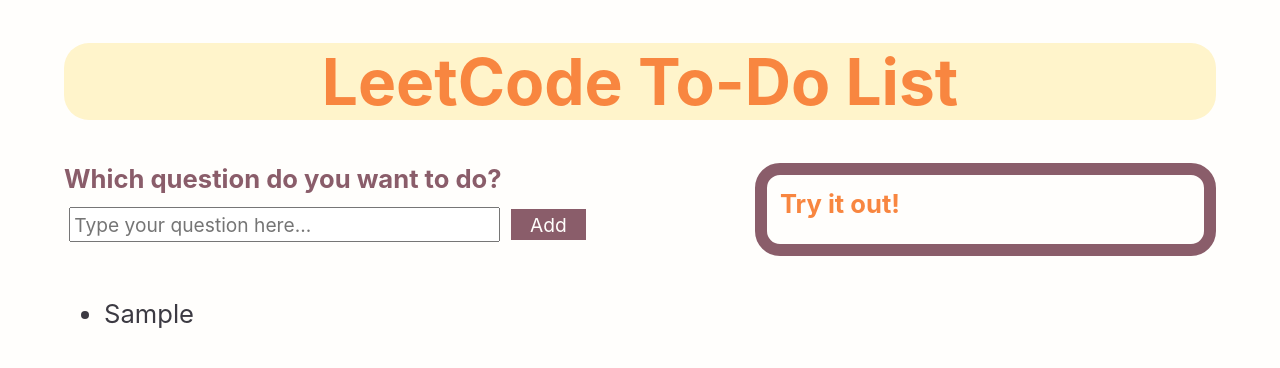
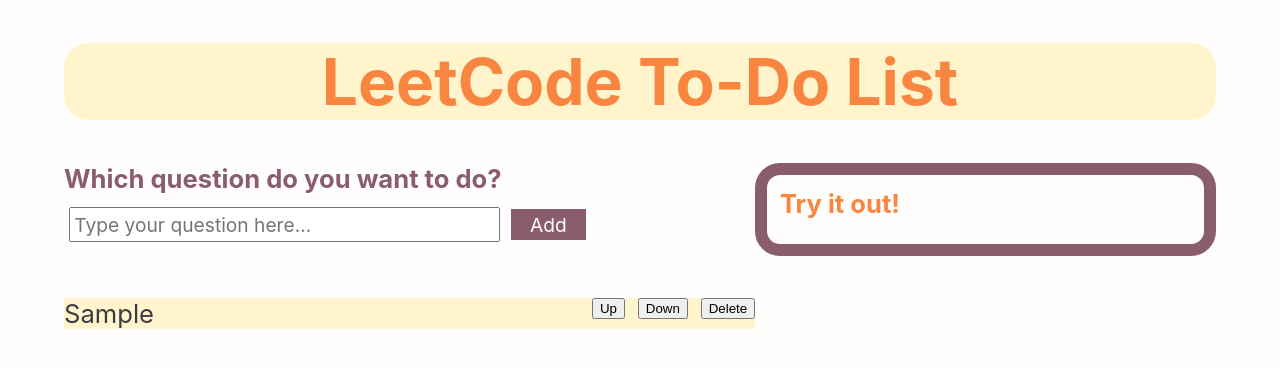
Before and after one commit to charlenerocha/LeetCodeToDoList, a React (Create React App) app: page / in a window 1280 px wide. Both pictures are taken after typing "Sample" into the empty fields and a click on the input "Add". Shown: the top 368 px of the page. Built offline with nearby package versions, Linux system fonts and the light colour scheme.

Commit message:
Colored list and delete button

```diff
--- a/src/App.js
+++ b/src/App.js
@@ -13,6 +13,7 @@
 
     this.handleChange = this.handleChange.bind(this);
     this.handleSubmit = this.handleSubmit.bind(this);
+    this.handleDelete = this.handleDelete.bind(this);
   }
 
   handleChange(event) {
@@ -30,9 +31,17 @@
     event.preventDefault();
   }
 
+  handleDelete(index, event) {
+    this.state.list.splice(index.index, 1)
+    this.setState({
+      list: this.state.list,
+      value: this.state.value
+    });
+  }
+
   render(){
-    const listElements = this.state.list.map((element) =>
-      <li>{element}</li>
+    const listElements = this.state.list.map((element, index) =>
+      <li id={index}>{element}<button onClick={(e) => this.handleDelete({index}, e)} class="list-button">Delete</button><button class="list-button">Down</button><button class="list-button">Up</button></li>
     );
 
     return(
@@ -50,8 +59,7 @@
               <input class="button" type="submit" value="Add" />
             </form>
 
-            <br>
-            </br>
+            <br />
 
             <div>
               <ul class="todo_elements" >{listElements}</ul>
--- a/src/index.css
+++ b/src/index.css
@@ -79,3 +79,22 @@
   border-radius: 25px;
   padding: 1vw 0 1vw 1vw;
 }
+
+ul {
+  list-style-type: none;
+  padding-left: 0;
+  font-size: 2vw;
+}
+
+li:nth-child(odd) {
+  background-color: #FFF4CB;
+}
+
+li:nth-child(even) {
+  background-color: #FFFEFC;
+}
+
+.list-button {
+  float: right;
+  margin: auto 0 auto 1vw;
+}
```
